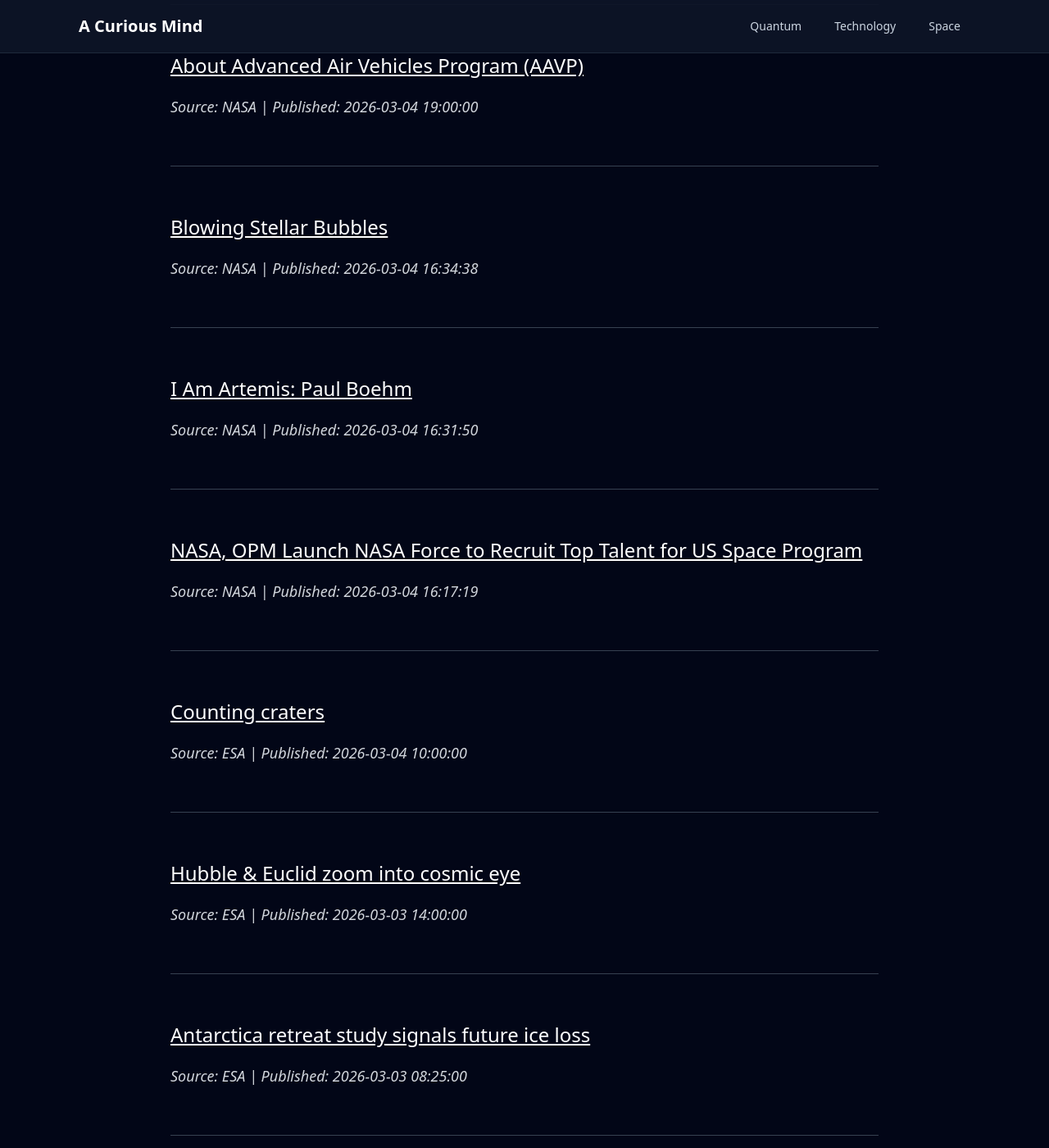
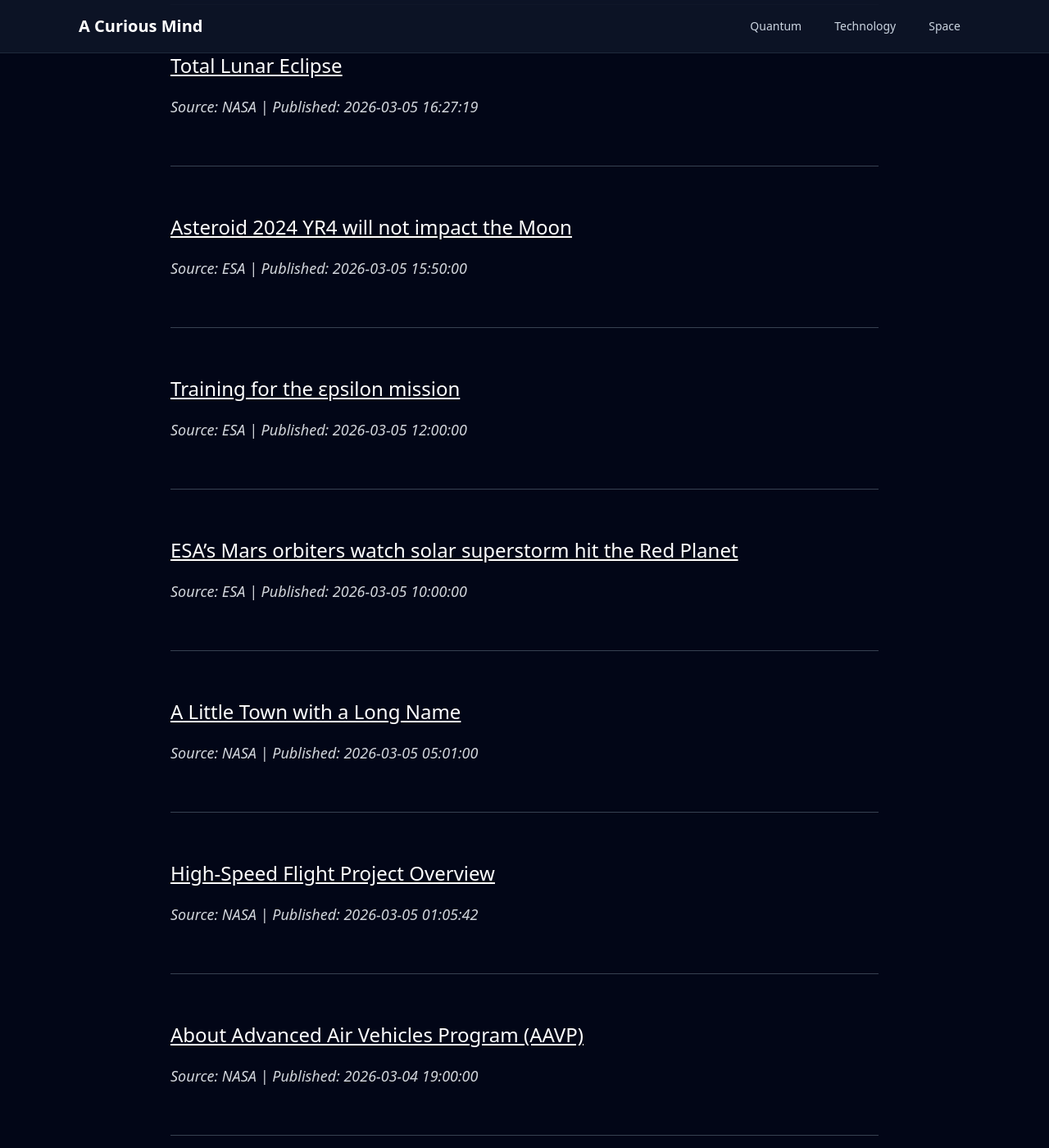
Before and after one commit to onehl7/onehl7.github.io, a Jekyll site: the page built from _posts/2025-11-22-space-updates.md, in a window 1280 px wide and 1400 px high, scrolled down 493 px. Shown: the whole window at 82% size. Built offline with Jekyll 4.4.1, drawn with Linux system fonts in a browser that asks for light colours; nearby versions of some CDN libraries; some of the changed text lies outside the part shown.

Commit message:
Update space news data

```diff
--- a/_data/space_news.json
+++ b/_data/space_news.json
@@ -1,4 +1,40 @@
 [
+  {
+    "source": "NASA",
+    "title": "NASA Wallops Supports First Rocket Lab HASTE Launch of 2026",
+    "link": "https://www.nasa.gov/image-article/nasa-wallops-supports-first-rocket-lab-haste-launch-of-2026/",
+    "published": "2026-03-05 17:13:49"
+  },
+  {
+    "source": "NASA",
+    "title": "Total Lunar Eclipse",
+    "link": "https://www.nasa.gov/image-article/total-lunar-eclipse/",
+    "published": "2026-03-05 16:27:19"
+  },
+  {
+    "source": "ESA",
+    "title": "Asteroid 2024 YR4 will not impact the Moon",
+    "link": "https://www.esa.int/Space_Safety/Planetary_Defence/Asteroid_2024_YR4_will_not_impact_the_Moon",
+    "published": "2026-03-05 15:50:00"
+  },
+  {
+    "source": "ESA",
+    "title": "Training for the \u03b5psilon mission",
+    "link": "https://www.esa.int/ESA_Multimedia/Videos/2026/03/Training_for_the_epsilon_mission",
+    "published": "2026-03-05 12:00:00"
+  },
+  {
+    "source": "ESA",
+    "title": "ESA\u2019s Mars orbiters watch solar superstorm hit the Red Planet",
+    "link": "https://www.esa.int/Science_Exploration/Space_Science/ESA_s_Mars_orbiters_watch_solar_superstorm_hit_the_Red_Planet",
+    "published": "2026-03-05 10:00:00"
+  },
+  {
+    "source": "NASA",
+    "title": "A Little Town with a Long Name",
+    "link": "https://science.nasa.gov/earth/earth-observatory/a-little-town-with-a-long-name/",
+    "published": "2026-03-05 05:01:00"
+  },
   {
     "source": "NASA",
     "title": "High-Speed Flight Project Overview",
@@ -12,46 +48,10 @@
     "published": "2026-03-04 19:00:00"
   },
   {
-    "source": "NASA",
-    "title": "Blowing Stellar Bubbles",
-    "link": "https://www.nasa.gov/image-article/blowing-stellar-bubbles/",
-    "published": "2026-03-04 16:34:38"
-  },
-  {
-    "source": "NASA",
-    "title": "I Am Artemis: Paul Boehm",
-    "link": "https://www.nasa.gov/missions/artemis/i-am-artemis/i-am-artemis-paul-boehm/",
-    "published": "2026-03-04 16:31:50"
-  },
-  {
-    "source": "NASA",
-    "title": "NASA, OPM Launch NASA Force to Recruit Top Talent for US Space Program",
-    "link": "https://www.nasa.gov/news-release/nasa-opm-launch-nasa-force-to-recruit-top-talent-for-us-space-program/",
-    "published": "2026-03-04 16:17:19"
-  },
-  {
     "source": "ESA",
     "title": "Counting craters",
     "link": "https://www.esa.int/Science_Exploration/Space_Science/Mars_Express/Counting_craters",
     "published": "2026-03-04 10:00:00"
-  },
-  {
-    "source": "ESA",
-    "title": "Hubble & Euclid zoom into cosmic eye",
-    "link": "https://www.esa.int/Science_Exploration/Space_Science/Hubble_Euclid_zoom_into_cosmic_eye",
-    "published": "2026-03-03 14:00:00"
-  },
-  {
-    "source": "ESA",
-    "title": "Antarctica retreat study signals future ice loss",
-    "link": "https://www.esa.int/Applications/Observing_the_Earth/Copernicus/Sentinel-1/Antarctica_retreat_study_signals_future_ice_loss",
-    "published": "2026-03-03 08:25:00"
-  },
-  {
-    "source": "ESA",
-    "title": "Self-repairing spacecraft could change future missions",
-    "link": "https://www.esa.int/Enabling_Support/Space_Transportation/Future_space_transportation/Self-repairing_spacecraft_could_change_future_missions",
-    "published": "2026-03-03 07:51:00"
   },
   {
     "source": "ESA",
```
